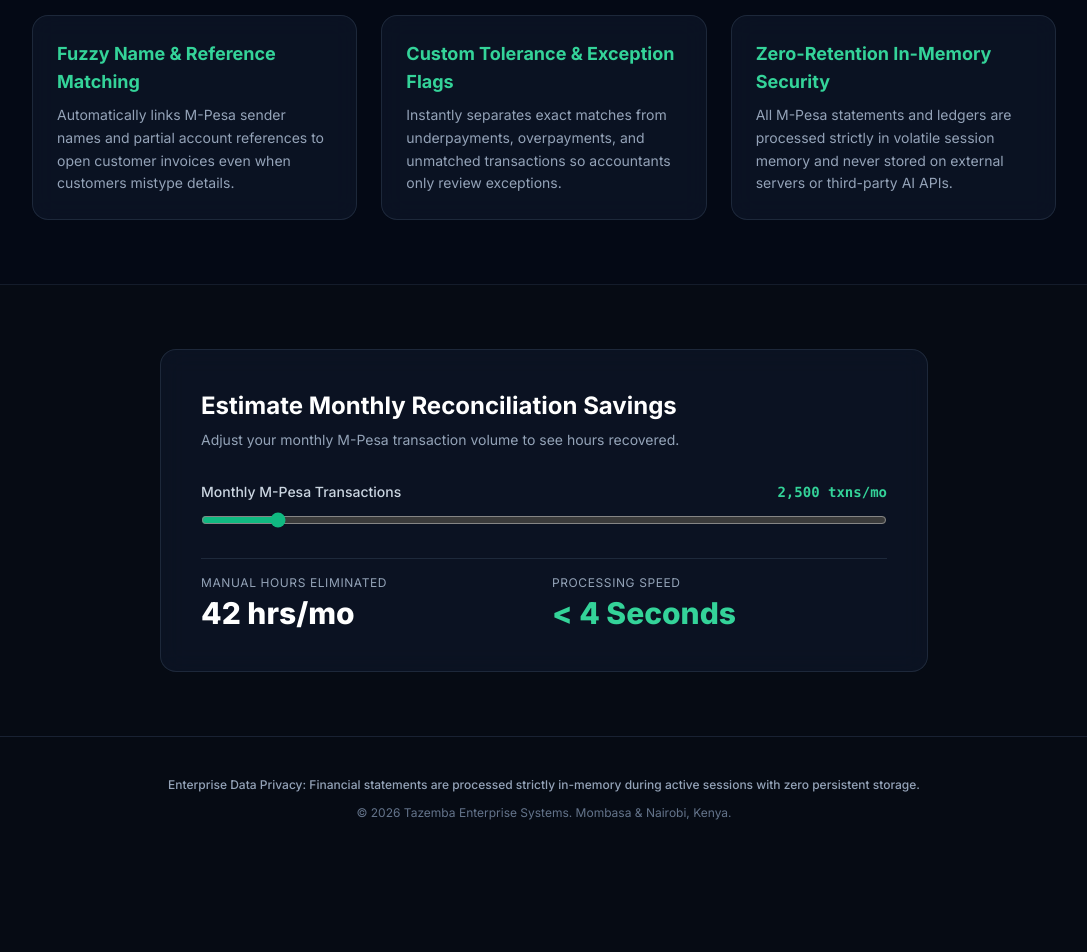
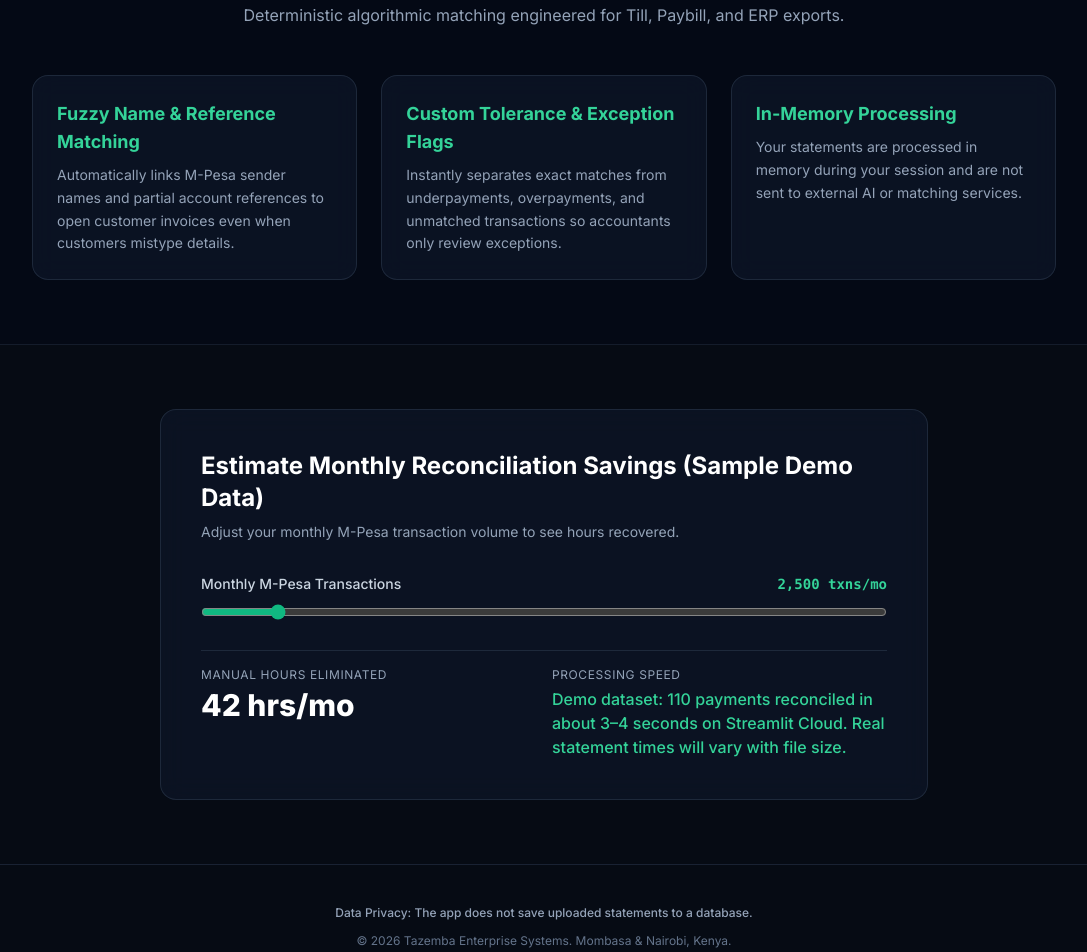
Before and after one commit to mainagabriel004-oss/mpesa-landing, a plain HTML site: page index.html in a window 1280 px wide. Shown: the part 1134-2086 px from the top of the page, without its empty margins (96-1183 px from the left). Before the commit the page ends 1995 px from the top, so only its background shows below. Drawn offline with nearby package versions, Linux system fonts and the light colour scheme.

Commit message:
Update index.html

```diff
--- a/index.html
+++ b/index.html
@@ -37,6 +37,7 @@
                 <div>
                     <div class="font-bold text-white leading-tight tracking-tight">M-Pesa Engine</div>
                     <div class="text-[11px] font-medium text-emerald-400 tracking-wide uppercase">Enterprise Edition</div>
+                    <div class="text-[10px] text-slate-400">Available as a pilot. We test on your sample files before any rollout.</div>
                 </div>
             </div>
             <!-- Direct link to Streamlit App -->
@@ -57,7 +58,7 @@
             </div>
 
             <h1 class="text-4xl sm:text-6xl font-extrabold tracking-tight text-white leading-[1.12] mb-6">
-                Automate M-Pesa to Invoice Reconciliation in <span class="text-emerald-400">Seconds</span>
+                Reconcile M-Pesa payments against your invoices in <span class="text-emerald-400">minutes</span>.
             </h1>
 
             <p class="text-base sm:text-xl text-slate-400 max-w-2xl mx-auto leading-relaxed mb-10">
@@ -82,7 +83,7 @@
                     <span class="w-3 h-3 rounded-full bg-rose-500"></span>
                     <span class="w-3 h-3 rounded-full bg-amber-400"></span>
                     <span class="w-3 h-3 rounded-full bg-emerald-500"></span>
-                    <span class="ml-2 font-mono text-xs text-slate-400 truncate">mpesa_reconciliation_report_v2.xlsx</span>
+                    <span class="ml-2 font-mono text-xs text-slate-400 truncate">mpesa_reconciliation_report_v2.xlsx (sample demo data)</span>
                 </div>
 
                 <div class="grid grid-cols-2 sm:grid-cols-4 gap-3 sm:gap-4 mb-5">
@@ -138,8 +139,8 @@
                     <p class="text-slate-400 text-sm leading-relaxed">Instantly separates exact matches from underpayments, overpayments, and unmatched transactions so accountants only review exceptions.</p>
                 </div>
                 <div class="card-glass p-6 rounded-2xl">
-                    <div class="text-emerald-400 font-bold text-lg mb-2">Zero-Retention In-Memory Security</div>
-                    <p class="text-slate-400 text-sm leading-relaxed">All M-Pesa statements and ledgers are processed strictly in volatile session memory and never stored on external servers or third-party AI APIs.</p>
+                    <div class="text-emerald-400 font-bold text-lg mb-2">In-Memory Processing</div>
+                    <p class="text-slate-400 text-sm leading-relaxed">Your statements are processed in memory during your session and are not sent to external AI or matching services.</p>
                 </div>
             </div>
         </div>
@@ -148,7 +149,7 @@
     <!-- Interactive ROI Calculator -->
     <section id="roi" class="py-16 px-4 sm:px-6 border-t border-slate-800/60">
         <div class="max-w-3xl mx-auto card-glass rounded-2xl p-6 sm:p-10">
-            <h2 class="text-2xl font-bold text-white mb-2">Estimate Monthly Reconciliation Savings</h2>
+            <h2 class="text-2xl font-bold text-white mb-2">Estimate Monthly Reconciliation Savings (Sample Demo Data)</h2>
             <p class="text-slate-400 text-sm mb-8">Adjust your monthly M-Pesa transaction volume to see hours recovered.</p>
 
             <div class="mb-6">
@@ -166,7 +167,7 @@
                 </div>
                 <div>
                     <div class="text-xs text-slate-400 uppercase tracking-wider mb-1">Processing Speed</div>
-                    <div class="text-2xl sm:text-3xl font-extrabold text-emerald-400">&lt; 4 Seconds</div>
+                    <div class="text-sm sm:text-base font-medium text-emerald-400 leading-snug">Demo dataset: 110 payments reconciled in about 3–4 seconds on Streamlit Cloud. Real statement times will vary with file size.</div>
                 </div>
             </div>
         </div>
@@ -175,7 +176,7 @@
     <!-- Footer & Compliance -->
     <footer class="border-t border-slate-800/80 py-10 px-4 sm:px-6 text-center text-xs text-slate-500">
         <div class="max-w-4xl mx-auto space-y-3">
-            <p class="text-slate-400 font-medium">Enterprise Data Privacy: Financial statements are processed strictly in-memory during active sessions with zero persistent storage.</p>
+            <p class="text-slate-400 font-medium">Data Privacy: The app does not save uploaded statements to a database.</p>
             <p>© 2026 Tazemba Enterprise Systems. Mombasa & Nairobi, Kenya.</p>
         </div>
     </footer>
```
